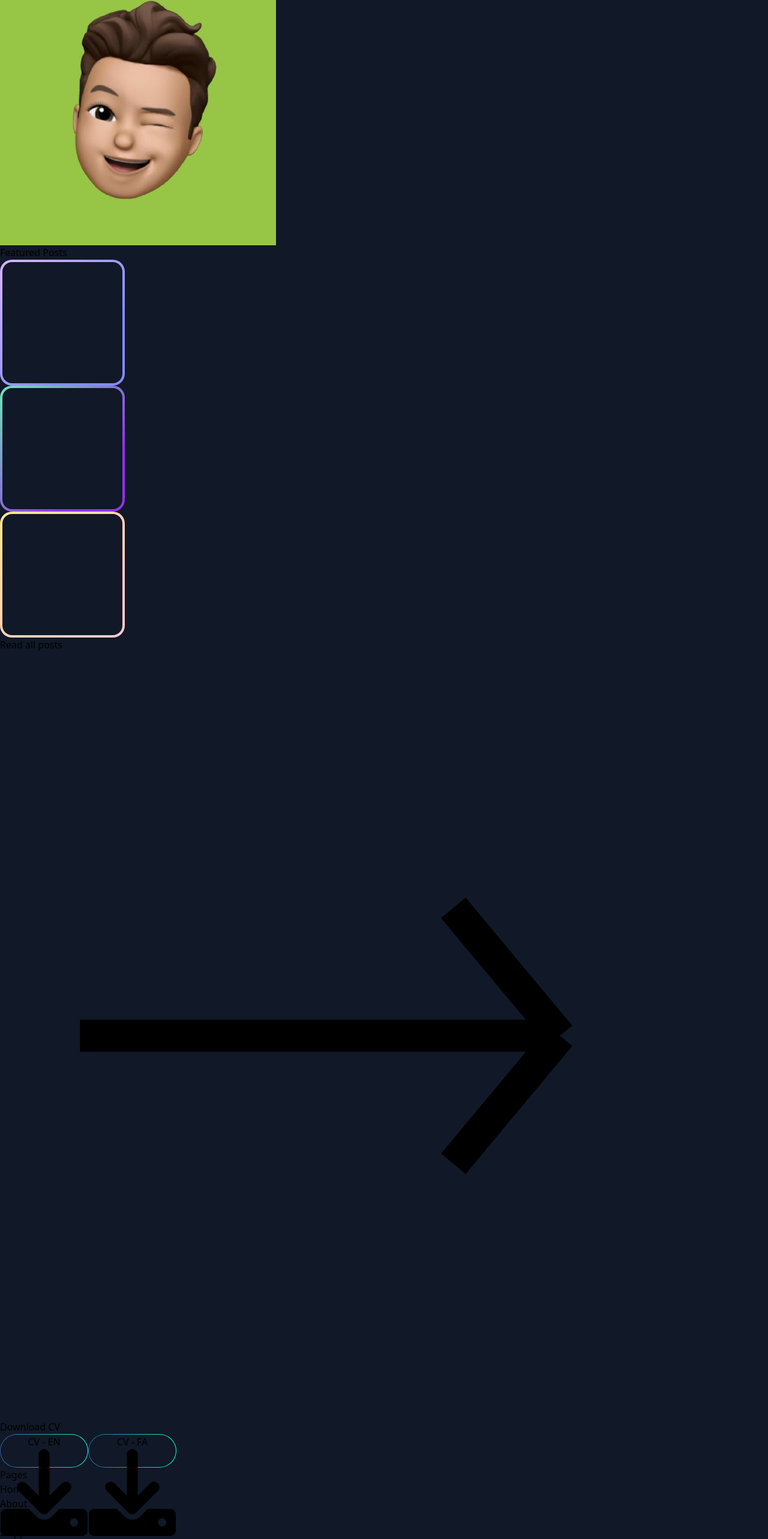
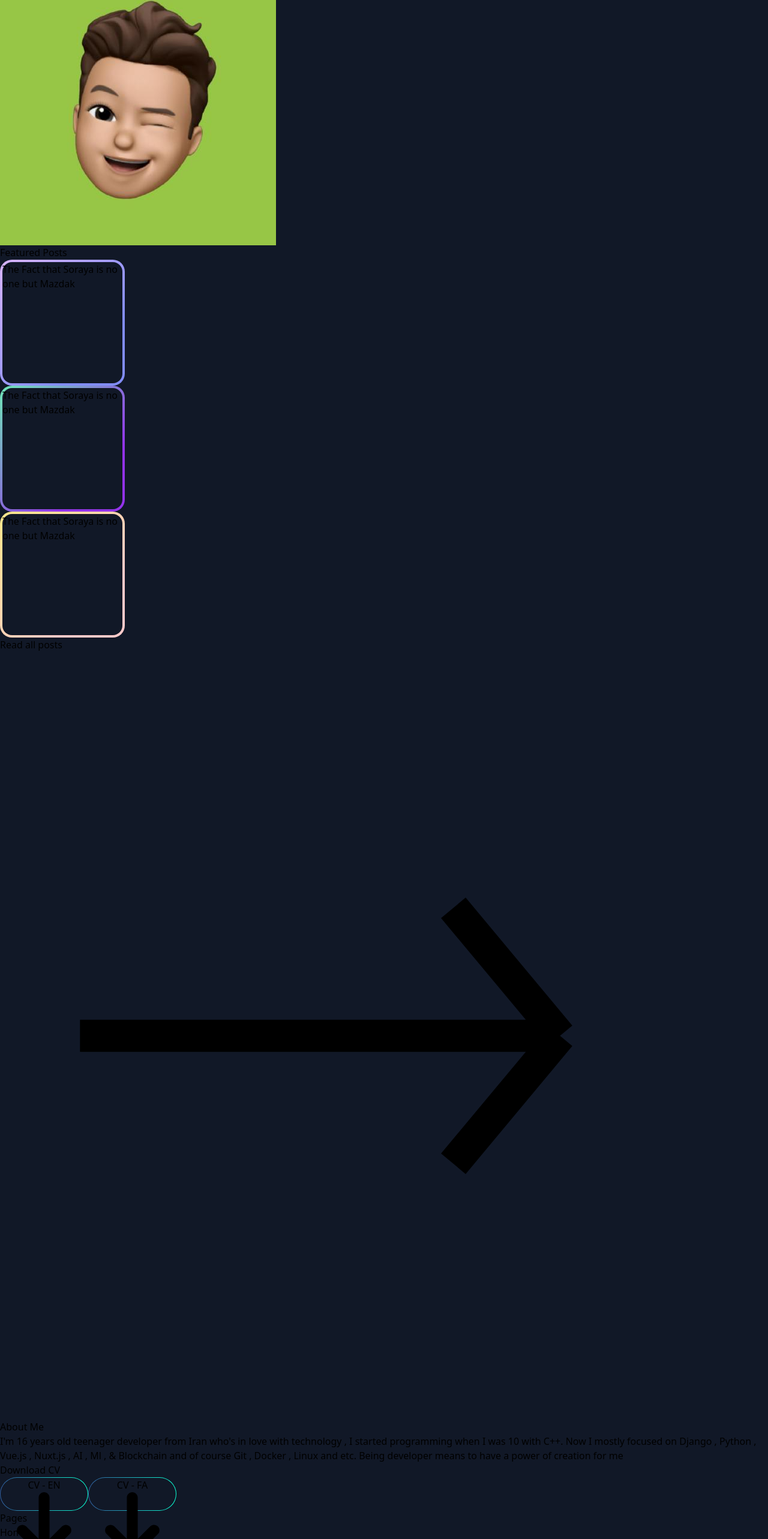
Before and after one commit to mazdakdev/mazdak.dev-nuxt, a Nuxt app in the folder mazdakdev/: page / in a window 1280 px wide. Shown: the part 197-2763 px from the top of the page at 60% size. Built offline with nearby package versions, Linux system fonts and the light colour scheme.

Commit message:
added about me and completed main page

```diff
--- a/mazdakdev/pages/index.vue
+++ b/mazdakdev/pages/index.vue
@@ -43,20 +43,21 @@
         </h3>
 
         <div class="flex gap-6 flex-col md:flex-row ">
-          <div class="post-1">
-
+          <div class="post-1 shadow-sm justify-center  flex p-5 ">
+              <p class="text-white text-xl ">The Fact that Soraya is no one but Mazdak</p>
           </div>
 
-          <div class="post-2">
-
+          <div class="post-2 shadow-sm justify-center  flex p-5">
+              <p class="text-white text-xl ">The Fact that Soraya is no one but Mazdak</p>
           </div>
 
-          <div class="post-3">
+          <div class="post-3 shadow-sm justify-center  flex p-5">
+              <p class="text-white text-xl ">The Fact that Soraya is no one but Mazdak</p>
           </div>
 
         </div>
 
-        <nuxt-link to="/blog">
+
           <a class="flex mt-8 text-gray-600 dark:text-gray-400 leading-7 rounded-lg hover:text-gray-800 dark:hover:text-gray-200 transition-all h-6">
             Read all posts
 
@@ -77,9 +78,20 @@
 
             </svg>
           </a>
-        </nuxt-link>
-           <h3 class="font-bold text-2xl md:text-4xl tracking-tight mt-16 text-white">
-          Download CV
+
+        <h3 class="font-bold text-2xl md:text-4xl tracking-tight mt-16 text-white">
+                About Me
+        </h3>
+        <p class="text-gray-100 mt-10 ">
+            I'm 16 years old teenager developer from Iran who's in love with technology ,
+            I started programming when I was 10 with C++.
+            Now I mostly focused on Django , Python , Vue.js , Nuxt.js , AI , Ml , & Blockchain
+            and of course Git , Docker , Linux and etc.
+            Being developer means to have a power of creation for me
+        </p>
+
+        <h3 class="font-bold text-2xl md:text-4xl tracking-tight mt-16 text-white">
+            Download CV
         </h3>
 
 
@@ -96,7 +108,8 @@
         </div>
 
 
-        <footer class="mt-40 border-t  border-gray-800">
+
+        <footer class="mt-40 border-t  border-gray-800 shadow-md">
             <div class="grid grid-cols-2 gap-8 py-8 px-6 md:grid-cols-3">
                 <div class="ml-20">
                     <h2 class="mb-6 text-sm font-semibold text-gray-400 uppercase">Pages</h2>
```
